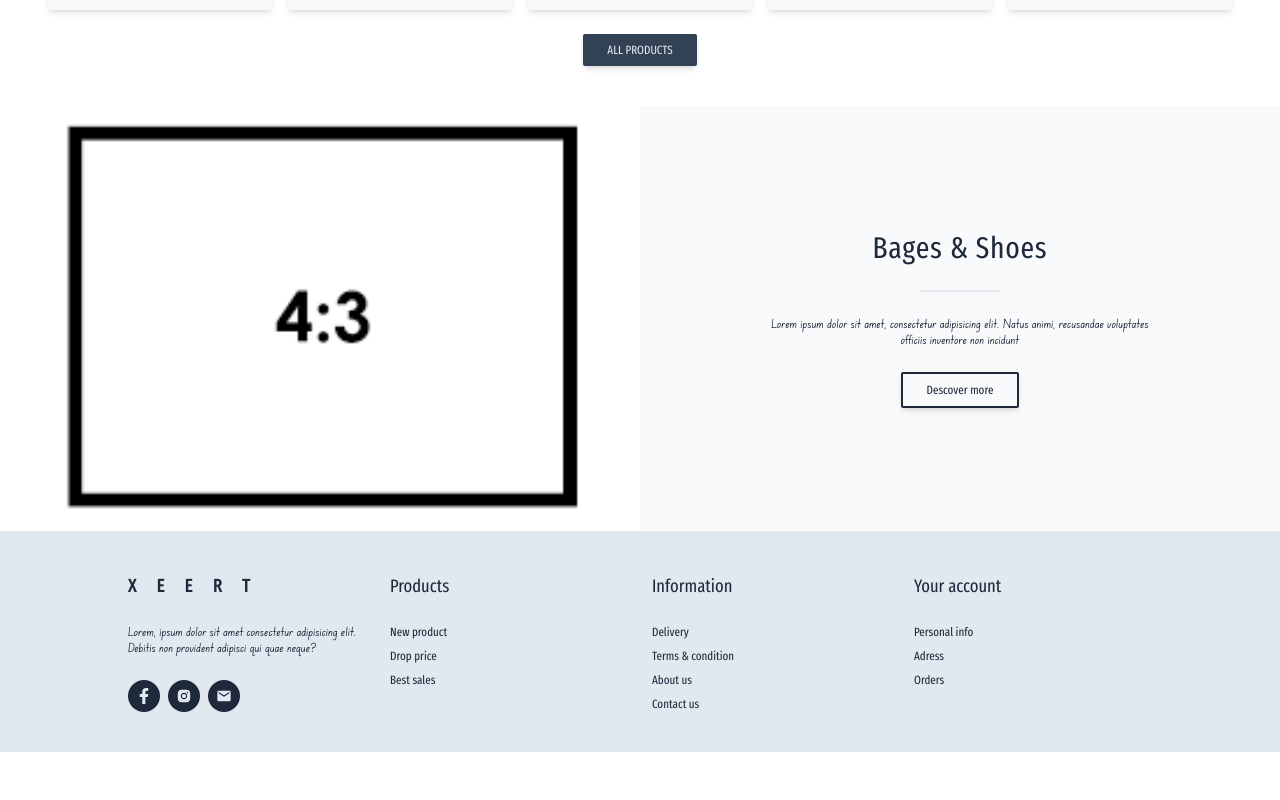
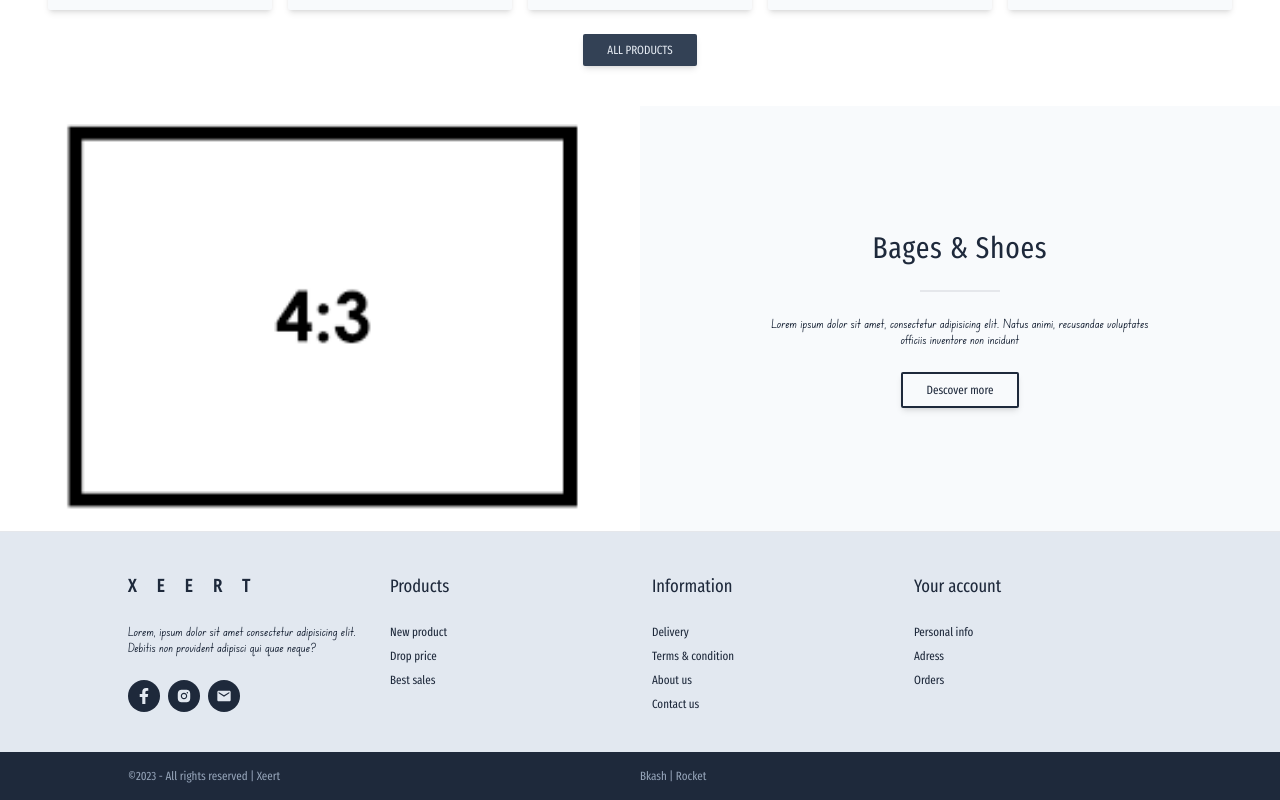
Before and after one commit to mahbubhasantamim/xeert-client, a React (Vite) app: page / in a window 1280 px wide. Shown: the part 1944-2744 px from the top of the page. Before the commit the page ends 2696 px from the top, so only its background shows below. Built offline with nearby package versions, Linux system fonts and the light colour scheme.

Commit message:
Copyright text

```diff
--- a/src/components/shared/Footer/FooterComp.tsx
+++ b/src/components/shared/Footer/FooterComp.tsx
@@ -9,7 +9,7 @@ function FooterComp() {
   return (
     <>
       <div className="bg-secondary dark:bg-darkPrimary border-t">
-        <div className="md:w-4/5 px-8 md:px-0 mx-auto py-10 ">
+        <div className="md:w-4/5 px-8 md:px-0 mx-auto py-10">
           <div className="grid grid-cols-2 sm:grid-cols-4 gap-6">
             <div>
               <Link
@@ -110,6 +110,17 @@ function FooterComp() {
           </div>
         </div>
       </div>
+
+      <div className="bg-primary">
+        <div className="md:w-4/5 px-8 md:px-0 mx-auto py-4 text-slate-400 text-xs grid grid-cols-2">
+          <div>
+            <p>&copy;2023 - All rights reserved | Xeert</p>
+          </div>
+          <div>
+            <span>Bkash</span> | <span>Rocket</span>
+          </div>
+        </div>
+      </div>
     </>
   );
 }
```
